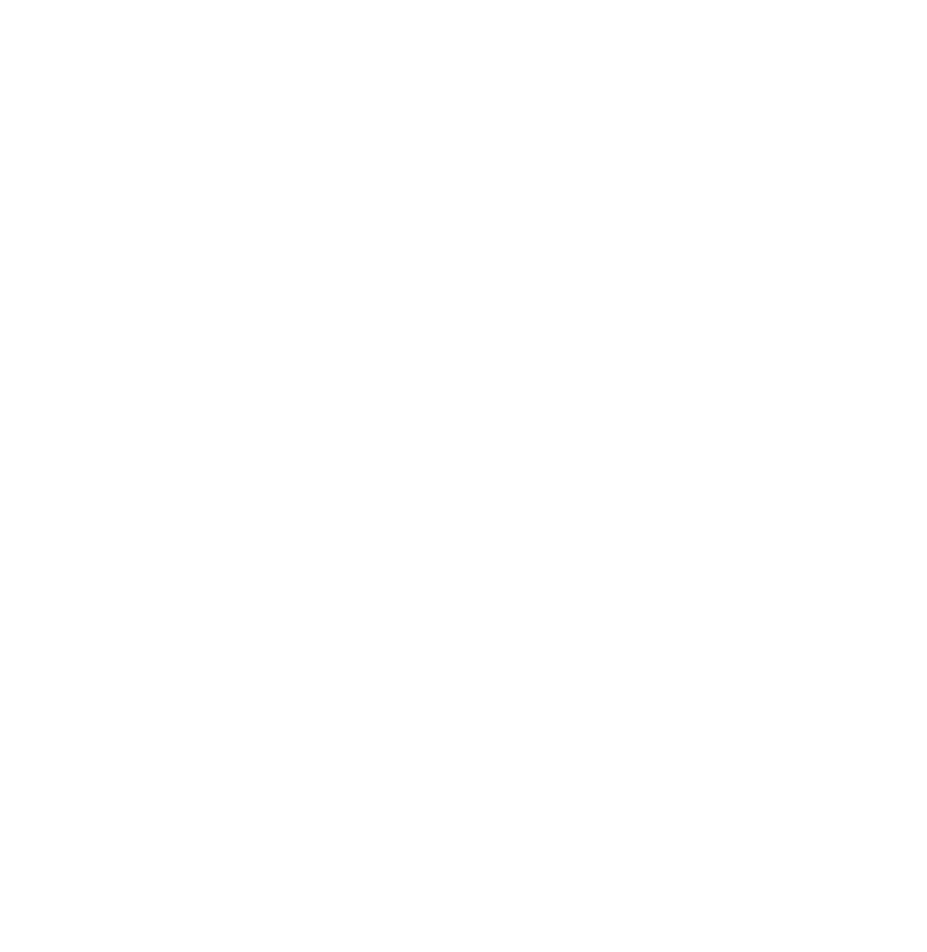
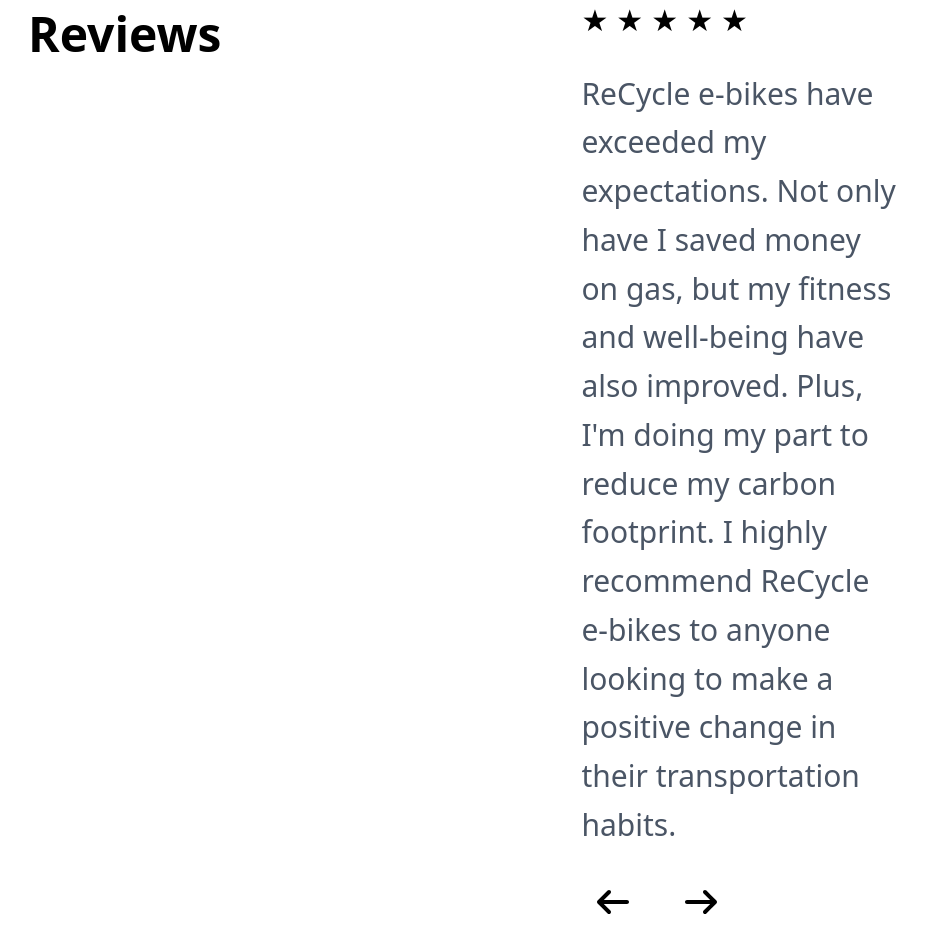
Before and after one commit to TristarMMII/DesignLeagueBikeCompanyPractice, a Next.js app: page / in a window 1280 px wide. Shown: the part 6459-7411 px from the top of the page, without its empty margins (52-979 px from the left). Before the commit the page ends 6397 px from the top, so only its background shows below. Built offline with nearby package versions, Linux system fonts and the light colour scheme.

Commit message:
completed the review section

```diff
--- /dev/null
+++ b/src/app/components/reviewsSection.tsx
@@ -0,0 +1,93 @@
+import React, { useState } from 'react';
+import { FontAwesomeIcon } from '@fortawesome/react-fontawesome'
+import { faArrowRight, faArrowLeft } from '@fortawesome/free-solid-svg-icons';
+
+const reviews = [
+    {
+        id: 1,
+        rating: 5,
+        text: "ReCycle e-bikes have exceeded my expectations. Not only have I saved money on gas, but my fitness and well-being have also improved. Plus, I'm doing my part to reduce my carbon footprint. I highly recommend ReCycle e-bikes to anyone looking to make a positive change in their transportation habits."
+    },
+    {
+        id: 2,
+        rating: 4,
+        text: "Amazing experience with ReCycle! The bike quality is outstanding and the customer service is top-notch. I've been using it for my daily commute and it's been a game-changer for my lifestyle."
+    },
+    {
+        id: 3,
+        rating: 3,
+        text: "Great product overall. The battery life is impressive and the ride is smooth. Would definitely recommend to anyone considering making the switch to electric bikes."
+    }
+];
+
+export default function ReviewsSection() {
+    const [currentReview, setCurrentReview] = useState(0);
+
+    const nextReview = () => {
+        setCurrentReview((prev) => (prev + 1) % reviews.length);
+    };
+
+    const prevReview = () => {
+        setCurrentReview((prev) => (prev - 1 + reviews.length) % reviews.length);
+    };
+
+    const renderStars = (rating: number) => {
+        return [...Array(5)].map((_, index) => (
+            <span
+                key={index}
+                className={`text-3xl ${index < rating ? "text-black" : "text-gray-300"}`}
+            >
+                ★
+            </span>
+        ));
+    };
+
+    return (
+        <div className="relative bg-white py-16 px-10 flex items-center justify-center flex-col overflow-hidden">
+            {/* main content */}
+            <div className="relative flex justify-between items-start w-full pl-10">
+                {/* Reviews Title */}
+                <div className="flex-shrink-0">
+                    <h2 className="text-5xl leading-[4rem] text-black font-semibold">
+                        Reviews
+                    </h2>
+                </div>
+
+                {/* Review Content */}
+                <div className="flex-1 mx-32 max-w-6xl pl-[20%] min-h-[500px]">
+                    {/* Star Rating */}
+                    <div className="flex gap-2 mb-8">
+                        {renderStars(reviews[currentReview].rating)}
+                    </div>
+
+                    {/* Review Text */}
+                    <p className="text-gray-600 text-3xl leading-relaxed flex items-start mb-6">
+                        {reviews[currentReview].text}
+                    </p>
+
+                    {/* Navigation Arrows */}
+                    <div className="flex gap-6 ">
+                        <button
+                            onClick={prevReview}
+                            aria-label="Previous review"
+                            className="p-3"
+                        >
+                            <FontAwesomeIcon size="2x" icon={faArrowLeft} />
+                        </button>
+
+                        <button
+                            onClick={nextReview}
+                            aria-label="Next review"
+                            className="p-3"
+                        >
+                            <FontAwesomeIcon size="2x" icon={faArrowRight} />
+                        </button>
+                    </div>
+                </div>
+
+                {/* Right side spacer to balance layout */}
+                <div className="flex-shrink-0 w-40"></div>
+            </div>
+        </div>
+    );
+}
--- a/src/app/page.tsx
+++ b/src/app/page.tsx
@@ -5,6 +5,7 @@
 import InformationSection from './components/informationSection';
 import EcoboostSection from './components/ecoboostSection';
 import CommuteBigSection from './components/commuteBigSection';
+import ReviewsSection from './components/reviewsSection';
 
 
 export default function Home() {
@@ -18,6 +19,7 @@
         <InformationSection />
         <EcoboostSection />
         <CommuteBigSection />
+        <ReviewsSection />
 
       </main>
     </div>
```
